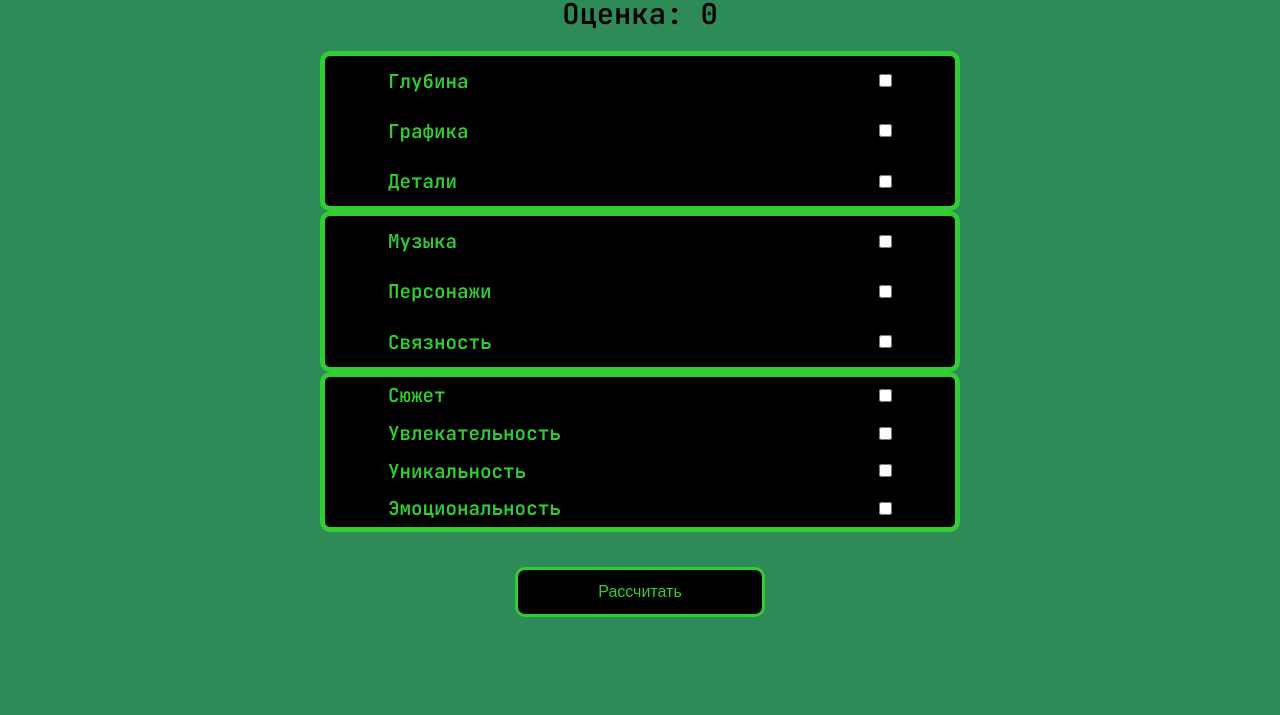
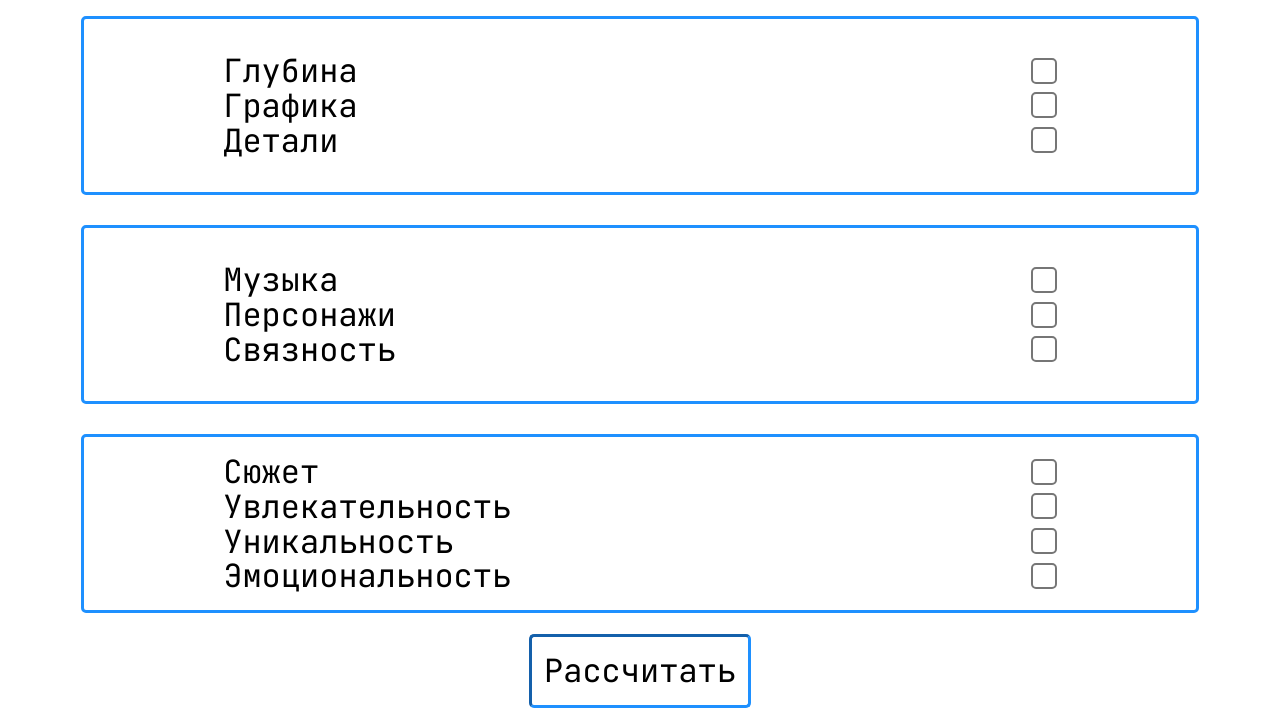
Before and after one commit to mikhaelzol93/anime-rating, a plain HTML site: page index.html in a window 1280 px wide. Shown: the part 85-800 px from the top of the page. Drawn offline with Linux system fonts and the light colour scheme.

Commit message:
release: Add v 2.0.0 with bugfixes

```diff
--- a/index.html
+++ b/index.html
@@ -16,70 +16,72 @@
   </head>
   <body class="body">
     <main class="main">
-      <span class="points">Оценка: <span id="points">0</span></span>
-      <form class="form" id="form">
-        <div class="checkbox-groups">
-          <div class="group">
-            <label class="label">
+      <div class="rating-text-block">
+        <span class="rating-text">Результат оценки: <b id="rating" class="rating">0</b></span>
+      </div>
+
+      <div class="rating-content" id="rating-content">
+        <div class="content-group">
+          <label class="label-block">
             Глубина
-              <input type="checkbox" name="intensity" id="intensity" />
+            <input type="checkbox" class="checkbox" />
           </label>
 
-            <label class="label">
+          <label class="label-block">
             Графика
-              <input type="checkbox" name="graphics" id="graphics" />
+            <input type="checkbox" class="checkbox" />
           </label>
 
-            <label class="label">
+          <label class="label-block">
             Детали
-              <input type="checkbox" name="minutiae" id="minutiae" />
+            <input type="checkbox" class="checkbox" />
           </label>
         </div>
 
-          <div class="group">
-            <label class="label">
+        <div class="content-group">
+          <label class="label-block">
             Музыка
-              <input type="checkbox" name="music" id="music" />
+            <input type="checkbox" class="checkbox" />
           </label>
 
-            <label class="label">
+          <label class="label-block">
             Персонажи
-              <input type="checkbox" name="characters" id="characters" />
+            <input type="checkbox" class="checkbox" />
           </label>
 
-            <label class="label">
+          <label class="label-block">
             Связность
-              <input type="checkbox" name="coherence" id="coherence" />
+            <input type="checkbox" class="checkbox" />
           </label>
         </div>
 
-          <div class="group">
-            <label class="label">
+        <div class="content-group">
+          <label class="label-block">
             Сюжет
-              <input type="checkbox" name="plot" id="plot" />
+            <input type="checkbox" class="checkbox" />
           </label>
 
-            <label class="label">
+          <label class="label-block">
             Увлекательность
-              <input type="checkbox" name="fun" id="fun" />
+            <input type="checkbox" class="checkbox" />
           </label>
 
-            <label class="label">
+          <label class="label-block">
             Уникальность
-              <input type="checkbox" name="originality" id="originality" />
+            <input type="checkbox" class="checkbox" />
           </label>
 
-            <label class="label">
+          <label class="label-block">
             Эмоциональность
-              <input type="checkbox" name="emotionality" id="emotionality" />
+            <input type="checkbox" class="checkbox" />
           </label>
         </div>
       </div>
 
-        <button class="button">Рассчитать</button>
-      </form>
+      <div class="rating-button">
+        <input type="button" value="Рассчитать" class="button" id="button" />
+      </div>
     </main>
-
     <script src="./script.js"></script>
   </body>
 </html>
--- a/script.js
+++ b/script.js
@@ -1,28 +1,25 @@
-function calcPoints(formNode) {
-  const { elements } = formNode;
+function countCheckedInputs() {
+  const inputsChecked = [];
 
-  const checkedInputs = [];
+  Array.from(ratingContent.children).forEach((divElement) => {
+    Array.from(divElement.children).forEach((labelElement) => {
+      labelElement.children[0].checked === true ? inputsChecked.push(1) : inputsChecked.push(0);
+      labelElement.children[0].checked = false;
+    });
+  });
 
-  Array.from(elements)
-    .filter((item) => !!item.name)
-    .forEach((element) => {
-      if (element.type === 'checkbox') {
-        element.checked === true ? checkedInputs.push(1) : checkedInputs.push(0);
-        element.checked = false;
-      }
-    });
-
-  return checkedInputs.reduce((x, y) => x + y);
+  return inputsChecked.reduce((x, y) => x + y);
 }
 
-function handleFormSubmit(event) {
+function buttonClickHandler(event) {
   event.preventDefault();
 
-  const points = calcPoints(event.target);
+  const checkedInputsNumber = countCheckedInputs();
 
-  pointsElement.textContent = `${points}`;
+  rating.textContent = `${checkedInputsNumber}`;
 }
 
-const form = document.getElementById('form');
-const pointsElement = document.getElementById('points');
-form.addEventListener('submit', handleFormSubmit);
+const ratingContent = document.getElementById('rating-content');
+const rating = document.getElementById('rating');
+const button = document.getElementById('button');
+button.addEventListener('click', buttonClickHandler);
--- a/style.css
+++ b/style.css
@@ -1,5 +1,5 @@
 :root {
-  --main-color: #32cd32;
+  --main-color: dodgerblue;
 }
 
 *,
@@ -12,95 +12,146 @@
 
 .body {
   align-items: center;
-  background-color: seagreen;
-  color: var(--main-color);
   display: flex;
-  flex-direction: column;
-  font-family: 'JetBrains Mono', monospace;
-  font-size: 1.2em;
-  font-weight: 600;
-  height: 100vh;
   justify-content: center;
-  width: 100vw;
 }
 
 .button {
-  background-color: black;
-  border: 3px solid var(--main-color);
-  border-radius: 10px;
-  color: var(--main-color);
-  font-size: medium;
-  height: 50px;
-  width: 250px;
+  background-color: white;
+  border: 3px inset var(--main-color);
+  border-radius: 5px;
+  font-family: 'JetBrains Mono', monospace;
+  font-size: 1.5rem;
+  margin-top: 5%;
+  padding: 2%;
+}
+
+.button:hover {
+  background-color: whitesmoke;
 }
 
 .button:active {
   background-color: var(--main-color);
-  border-color: black;
-  color: black;
 }
 
-.button:hover {
-  background-color: seagreen;
+.checkbox {
+  zoom: 1.5;
 }
 
-.checkbox-groups {
+.content-group {
+  align-items: center;
+  border: 3px solid var(--main-color);
+  border-radius: 5px;
   display: flex;
-  height: 80%;
-  justify-content: space-between;
+  flex-direction: column;
+  justify-content: center;
+  height: 30%;
   width: 90%;
 }
 
-.form {
+.label-block {
+  align-items: center;
+  display: flex;
+  justify-content: space-between;
+  height: 20%;
+  width: 90%;
+}
+
+.main {
+  display: flex;
+  flex-direction: column;
+  font-family: 'JetBrains Mono', monospace;
+  height: 97vh;
+  width: 97vw;
+}
+
+.rating {
+  color: var(--main-color);
+}
+
+.rating-content {
   align-items: center;
   display: flex;
   flex-direction: column;
-  height: 97%;
-  justify-content: space-around;
-  width: 95%;
-}
-
-.group {
-  background-color: black;
-  border: 5px solid var(--main-color);
-  border-radius: 10px;
-  display: flex;
-  flex-direction: column;
-  height: 100%;
-  justify-content: space-around;
-  width: 27%;
-}
-
-.label {
-  align-items: center;
-  display: flex;
-  height: 20%;
+  font-size: 1.3rem;
   justify-content: space-between;
-  padding: 0 10%;
+  height: 77%;
   width: 100%;
 }
 
-.main {
+.rating-button {
   align-items: center;
   display: flex;
-  flex-direction: column;
-  height: 80vh;
   justify-content: center;
-  width: 80vw;
+  height: 10%;
+  width: 100%;
 }
 
-.points {
-  color: black;
-  font-size: 1.5em;
+.rating-text {
+  font-size: 1.7rem;
 }
 
-@media (max-width: 1400px) {
-  .checkbox-groups {
-    align-items: center;
-    flex-direction: column;
+.rating-text-block {
+  align-items: center;
+  display: flex;
+  justify-content: center;
+  height: 13%;
+  width: 100%;
+}
+
+@media screen and (min-width: 768px) {
+  .button {
+    font-size: 1, 7rem;
+    margin-top: 4%;
   }
 
-  .group {
-    width: 50vw;
+  .checkbox {
+    zoom: 2;
+  }
+
+  .label-block {
+    width: 80%;
+  }
+
+  .rating-content {
+    font-size: 1.5rem;
+  }
+
+  .rating-text {
+    font-size: 2.5rem;
   }
 }
+
+@media screen and (min-width: 1024px) {
+  .button {
+    font-size: 2rem;
+    margin-top: 4%;
+    margin-bottom: 1%;
+    padding: 1%;
+  }
+
+  .label-block {
+    width: 75%;
+  }
+
+  .rating-content {
+    font-size: 2rem;
+  }
+}
+
+@media screen and (min-width: 1452px) {
+  .button {
+    margin-bottom: 5%;
+    padding: 1%;
+  }
+
+  .content-group {
+    height: 90%;
+    width: 30%;
+  }
+
+  .rating-content {
+    flex-direction: row;
+    width: 100%;
+  }
+}
```
Lines whose indentation alone changed are shown as unchanged.
